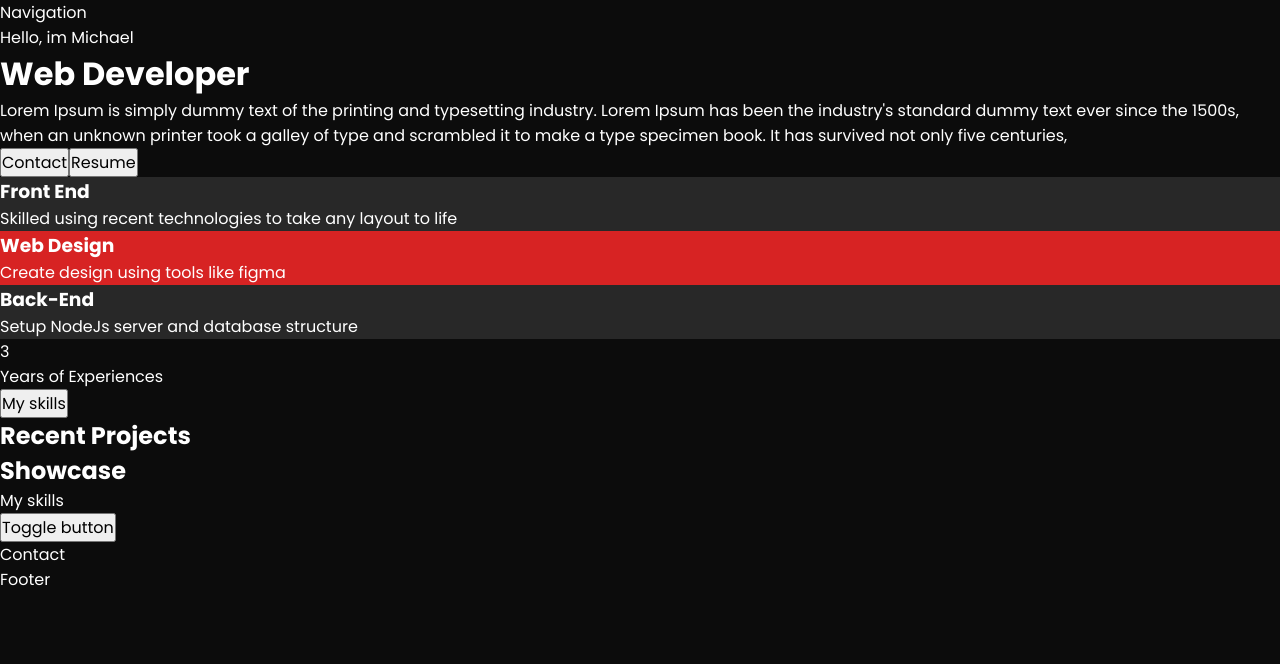
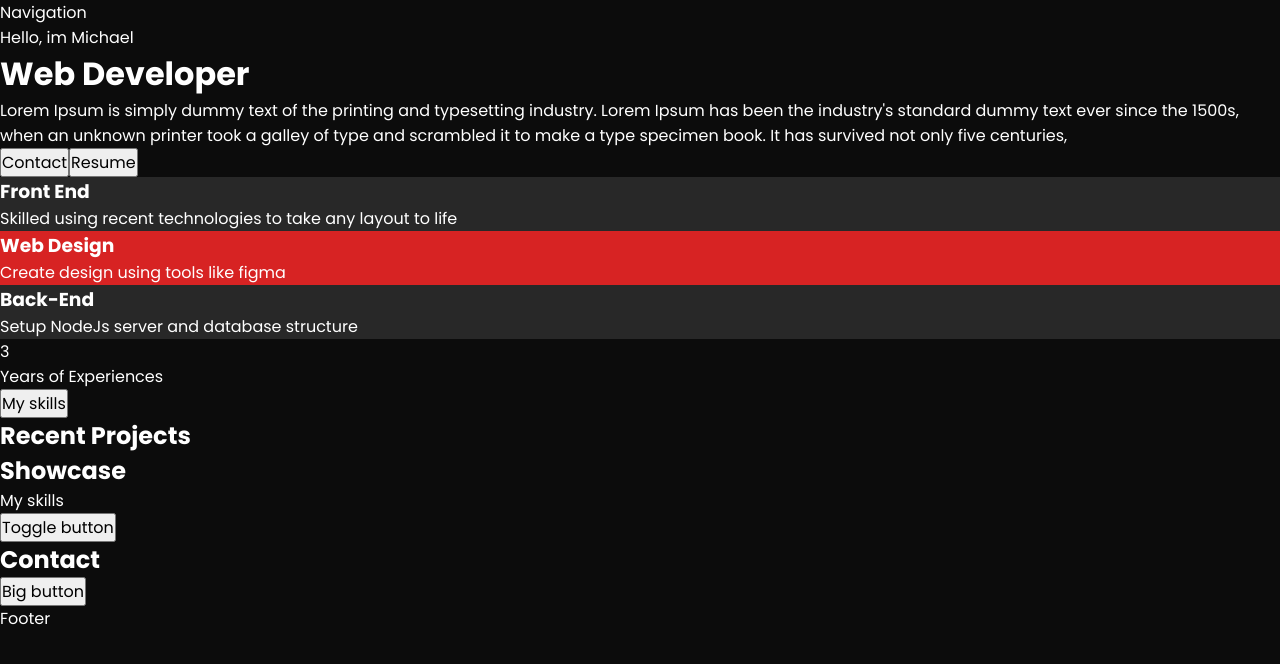
Before and after one commit to mlcoding111/Modern-Portfolio, a React (Create React App) app: page / in a window 1280 px wide. Shown: the top 664 px of the page. Built offline with nearby package versions, Linux system fonts and the light colour scheme.

Commit message:
Added Contact content

```diff
--- a/src/components/Contact/index.jsx
+++ b/src/components/Contact/index.jsx
@@ -1,9 +1,18 @@
 import React from 'react'
+import styled from 'styled-components'
 
 function Contact() {
   return (
-    <div>Contact</div>
+    <ContactWrap>
+      <h1>Contact</h1>
+
+      <button>Big button</button>
+    </ContactWrap>
   )
 }
 
 export default Contact
+
+export const ContactWrap = styled.div`
+
+`
```
